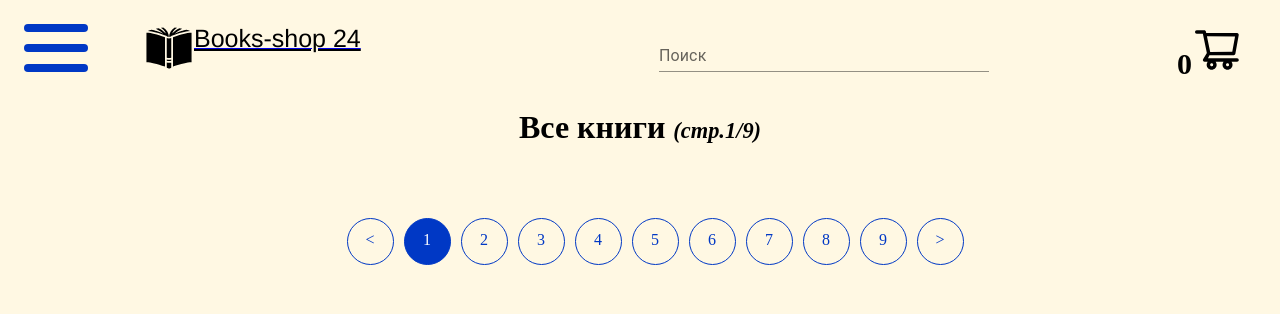
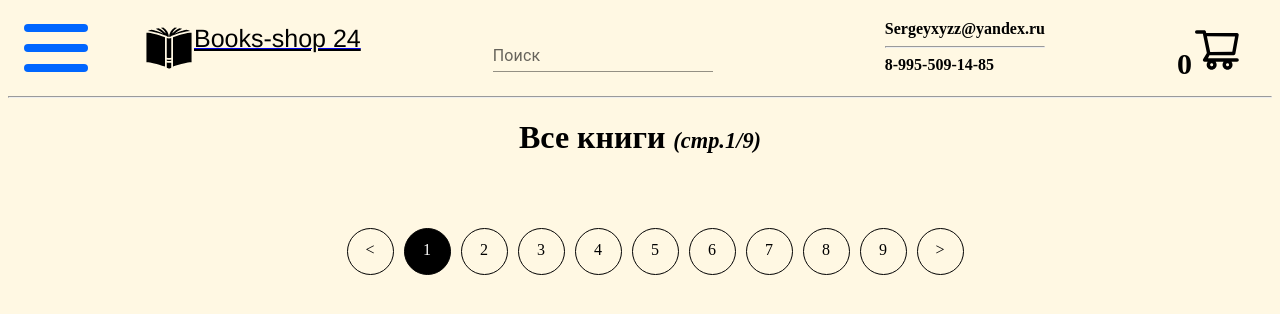
Before and after one commit to Sergeyxyzz/books-shop, a React (Create React App) app: page / in a window 1280 px wide. Shown: the top 314 px of the page. Built offline with nearby package versions, Linux system fonts and the light colour scheme; no server answers; the HTML template or start-up script is replaced by a standard one.

Commit message:
еще задизайнил

```diff
--- a/src/components/Book/Book.jsx
+++ b/src/components/Book/Book.jsx
@@ -1,20 +1,11 @@
 import style from './Book.module.scss';
-import { FcLikePlaceholder } from 'react-icons/fc';
 import { AiOutlinePlus } from 'react-icons/ai';
 import axios from 'axios';
-import { useState } from 'react';
 
 const Book = ({ book, searchValue }) => {
-  const [items, setItems] = useState([]);
 
   const addToCart = (item) => {
     axios.post('https://633768af5327df4c43d3d917.mockapi.io/cart', item);
-    setItems(item);
-  };
-
-  const addToFavorite = (item) => {
-    axios.post('https://633768af5327df4c43d3d917.mockapi.io/favorite', item);
-    setItems(item);
   };
 
   return (
--- a/src/components/Book/Book.module.scss
+++ b/src/components/Book/Book.module.scss
@@ -5,7 +5,7 @@
     margin-top: 20px;
   }
 
-  background: white;
+  background: rgb(255, 249, 235);
   transition: ease-in-out 0.5s;
   &:hover {
     transform: scale(1.1);
@@ -17,7 +17,7 @@
   }
 
   // box-shadow: 6px -6px 2px 1px rgba(0, 0, 255, .2);
-  box-shadow: -3px 3px rgb(0, 45, 159), 0.5em -0.5em 0.3em rgb(0, 56, 197);
+  box-shadow: -3px 3px rgb(84, 84, 84), 0.5em -0.5em 0.3em rgb(109, 109, 109);
 
   display: flex;
   width: 90%;
--- a/src/components/BurgerMenu/BurgerMenu.css
+++ b/src/components/BurgerMenu/BurgerMenu.css
@@ -4,8 +4,6 @@ nav {
   justify-content: flex-start;
   padding: 1em;
 }
-
-
 
 .burger-menu {
   min-height: 100%;
@@ -19,7 +17,7 @@ nav {
 .burger-bar {
   width: 4em;
   height: 0.5em;
-  background: rgb(0, 56, 197);
+  background: rgb(0, 102, 255);
   border-radius: 0.5em;
   z-index: 100;
 }
@@ -27,7 +25,7 @@ nav {
 .menu {
   width: 30%;
   height: 100vh;
-  background-color: rgba(154, 181, 240, .95);
+  background-color: rgba(255, 236, 180, 0.95);
   position: absolute;
   top: 0;
   z-index: -1;
@@ -84,7 +82,7 @@ nav {
 }
 
 .link:hover {
-  background-color: rgb(79, 129, 255);
+  background-color: whitesmoke;
 }
 
 @media screen and (max-width: 800px) {
--- a/src/components/Header/Header.jsx
+++ b/src/components/Header/Header.jsx
@@ -7,7 +7,6 @@ import BurgerMenu from '../BurgerMenu/BurgerMenu';
 import { Link } from 'react-router-dom';
 
 const Header = ({ items, setSearchValue, searchValue }) => {
-
   return (
     <>
       <div className={style.navigation}>
@@ -33,7 +32,12 @@ const Header = ({ items, setSearchValue, searchValue }) => {
               placeholder="Заглавие, жанр, автор."
             />
           </li>
-
+          <div className={style.contacts}>
+            <h4>
+              Sergeyxyzz@yandex.ru <hr />
+              8-995-509-14-85
+            </h4>
+          </div>
           <div className={style.cart}>
             <span className={style.itemsLength}>{items.length}</span>
             <Link to="/cart">
@@ -45,6 +49,7 @@ const Header = ({ items, setSearchValue, searchValue }) => {
           </div>
         </ul>
       </div>
+      <hr />
     </>
   );
 };
--- a/src/components/Header/Header.module.scss
+++ b/src/components/Header/Header.module.scss
@@ -10,13 +10,19 @@
   }
 }
 
+.contacts {
+  display: flex;
+  margin-top: -25px;
+  margin-left: 40px;
+}
+
 .navigation {
   display: flex;
   margin: 0 auto;
   height: 80px;
 
   .searchpanel {
-    width: 150%;
+    width: 100%;
     vertical-align: top;
   }
 
@@ -45,3 +51,16 @@
     }
   }
 }
+
+@media screen and (max-width: 800px) {
+  .cart {
+    position: absolute;
+    right: 0;
+    margin-top: 80px;
+  }
+
+  .contacts {
+    display: none;
+  }
+
+}
--- a/src/components/Pages/Cart/Cart.jsx
+++ b/src/components/Pages/Cart/Cart.jsx
@@ -7,7 +7,7 @@ const Cart = ({items, setItems, isLoading, setIsLoading }) => {
   useEffect(() => {
     axios.get('https://633768af5327df4c43d3d917.mockapi.io/cart').then((res) => setItems(res.data));
     setIsLoading(false);
-  }, [items]);
+  }, []);
 
   const removeItem = (id) => {
     axios.delete(`https://633768af5327df4c43d3d917.mockapi.io/cart/${id}`);
--- a/src/components/Pages/Cart/Cart.module.scss
+++ b/src/components/Pages/Cart/Cart.module.scss
@@ -48,6 +48,7 @@
 }
 
 .book {
+  background-color: rgb(255, 249, 235);
   @media screen and (max-width: 800px) {
     width: 100%;
     display: flex;
@@ -65,7 +66,7 @@
   }
 
   // box-shadow: 6px -6px 2px 1px rgba(0, 0, 255, .2);
-  box-shadow: -3px 3px rgb(0, 45, 159), 0.5em -0.5em 0.3em rgb(0, 56, 197);
+  box-shadow: -3px 3px rgb(84, 84, 84), 0.5em -0.5em 0.3em rgb(109, 109, 109);
 
   display: flex;
   width: 350px;
--- a/src/components/Pagination/Pagination.module.scss
+++ b/src/components/Pagination/Pagination.module.scss
@@ -5,18 +5,18 @@
 
       a {
         display: inline-block;
-        color: rgb(0, 56, 197);
+        color: black;
         text-align: center;
         width: 45px;
         height: 45px;
         line-height: 42px;
-        border: 1px solid rgb(0, 56, 197);
+        border: 1px solid black;
         border-radius: 30px;
         margin-right: 10px;
         cursor: pointer;
 
         &:hover {
-          background-color: rgb(0, 56, 197);
+          background-color: black;
           color: #fff;
         }
       }
@@ -26,7 +26,7 @@
   :global {
     .selected {
       a {
-        background: rgb(0, 56, 197);
+        background: black;
         color: #fff;
       }
     }
```
